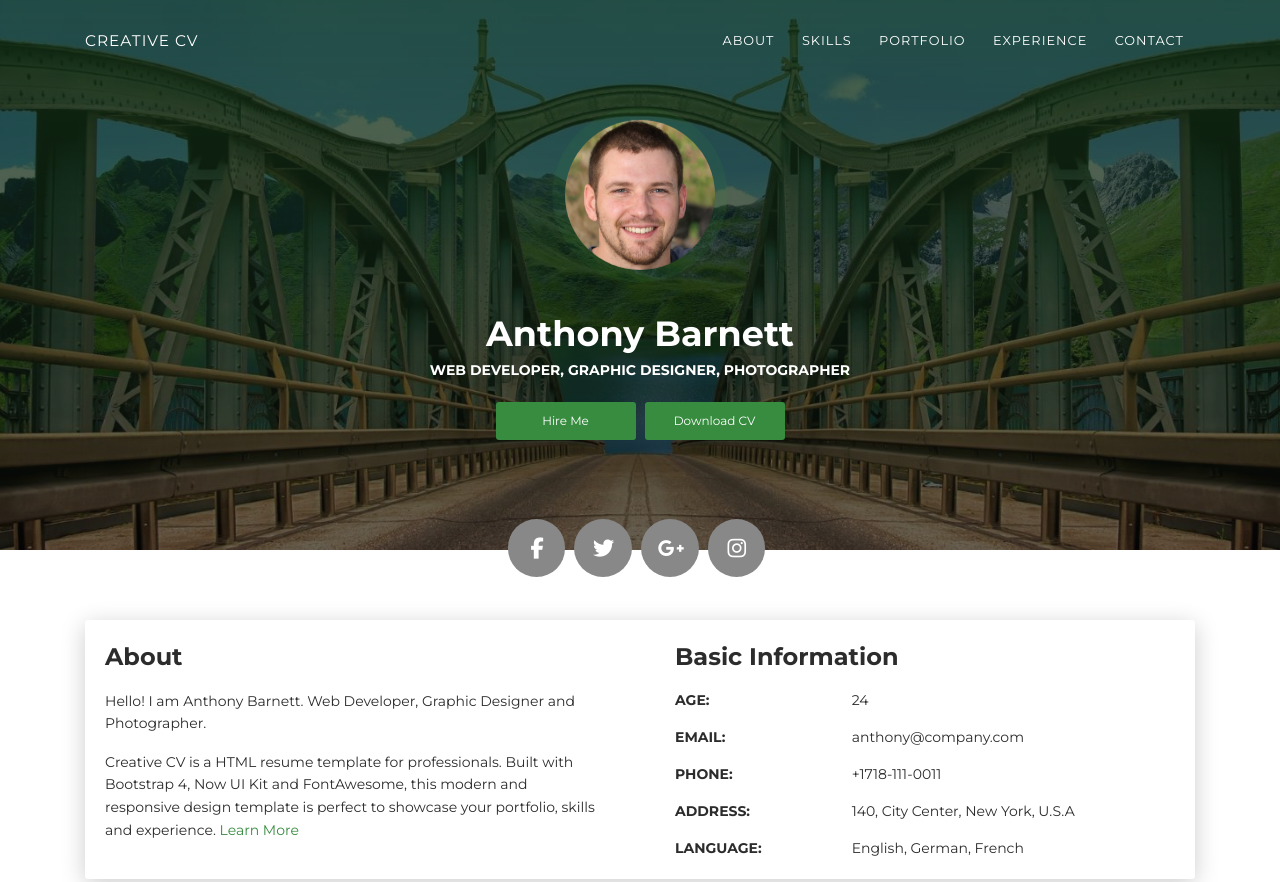
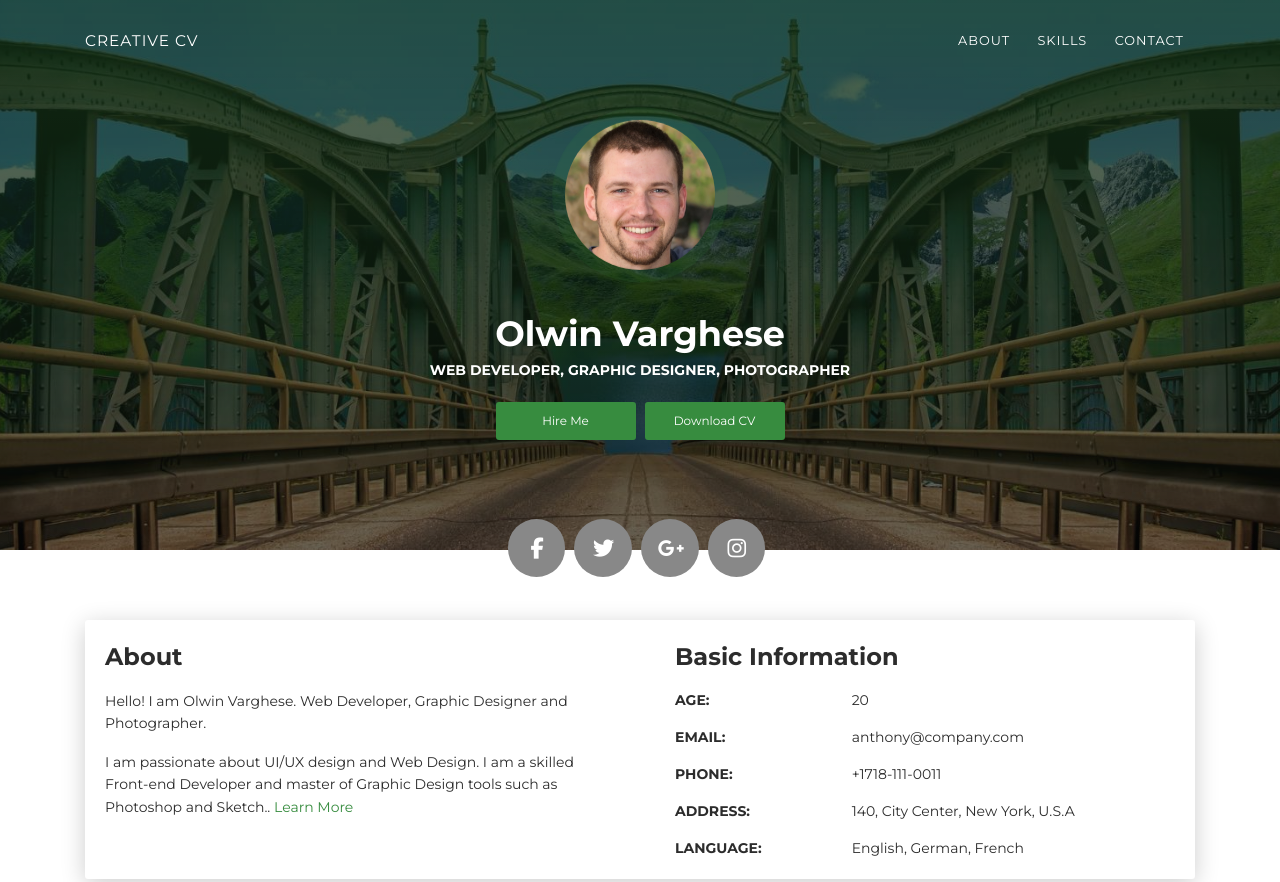
Before and after one commit to olwin-219745/olwin-219745.github.io, a plain HTML site: page index.html in a window 1280 px wide. Shown: the top 882 px of the page. Drawn offline with Linux system fonts and the light colour scheme.

Commit message:
Update index.html

```diff
--- a/index.html
+++ b/index.html
@@ -30,8 +30,6 @@
               <ul class="navbar-nav">
                 <li class="nav-item"><a class="nav-link smooth-scroll" href="#about">About</a></li>
                 <li class="nav-item"><a class="nav-link smooth-scroll" href="#skill">Skills</a></li>
-                <li class="nav-item"><a class="nav-link smooth-scroll" href="#portfolio">Portfolio</a></li>
-                <li class="nav-item"><a class="nav-link smooth-scroll" href="#experience">Experience</a></li>
                 <li class="nav-item"><a class="nav-link smooth-scroll" href="#contact">Contact</a></li>
               </ul>
             </div>
@@ -48,7 +46,7 @@
       <div class="container">
         <div class="content-center">
           <div class="cc-profile-image"><a href="#"><img src="images/anthony.jpg" alt="Image"/></a></div>
-          <div class="h2 title">Anthony Barnett</div>
+          <div class="h2 title">Olwin Varghese</div>
           <p class="category text-white">Web Developer, Graphic Designer,  Photographer</p><a class="btn btn-primary smooth-scroll mr-2" href="#contact" data-aos="zoom-in" data-aos-anchor="data-aos-anchor">Hire Me</a><a class="btn btn-primary" href="#" data-aos="zoom-in" data-aos-anchor="data-aos-anchor">Download CV</a>
         </div>
       </div>
@@ -67,8 +65,8 @@
         <div class="col-lg-6 col-md-12">
           <div class="card-body">
             <div class="h4 mt-0 title">About</div>
-            <p>Hello! I am Anthony Barnett. Web Developer, Graphic Designer and Photographer.</p>
-            <p>Creative CV is a HTML resume template for professionals. Built with Bootstrap 4, Now UI Kit and FontAwesome, this modern and responsive design template is perfect to showcase your portfolio, skills and experience. <a href="https://templateflip.com/templates/creative-cv/" target="_blank">Learn More</a></p>
+            <p>Hello! I am Olwin Varghese. Web Developer, Graphic Designer and Photographer.</p>
+            <p> I am passionate about UI/UX design and Web Design. I am a skilled Front-end Developer and master of Graphic Design tools such as Photoshop and Sketch.. <a href="https://templateflip.com/templates/creative-cv/" target="_blank">Learn More</a></p>
           </div>
         </div>
         <div class="col-lg-6 col-md-12">
@@ -76,7 +74,7 @@
             <div class="h4 mt-0 title">Basic Information</div>
             <div class="row">
               <div class="col-sm-4"><strong class="text-uppercase">Age:</strong></div>
-              <div class="col-sm-8">24</div>
+              <div class="col-sm-8">20</div>
             </div>
             <div class="row mt-3">
               <div class="col-sm-4"><strong class="text-uppercase">Email:</strong></div>
```
